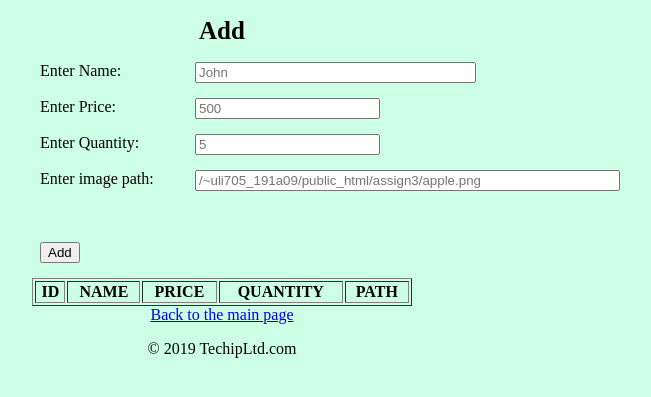
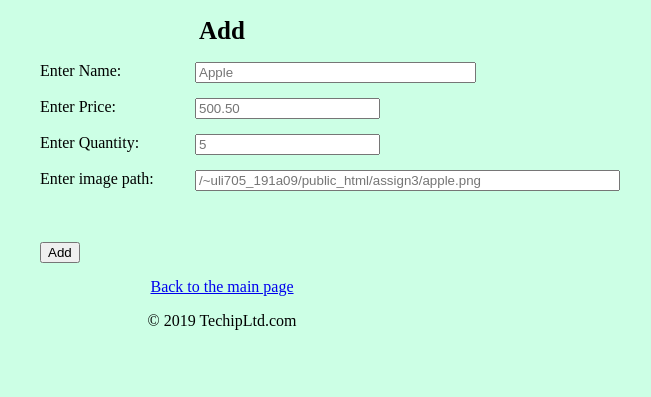
Before and after one commit to AltabHossain/assign2, a PHP site: page /add.php in a window 1280 px wide. Shown: the part 58-455 px from the top of the page, without its empty margins (418-1069 px from the left). Run offline with PHP 8.4, Linux system fonts and the light colour scheme; data that the repository does not hold is empty.

Commit message:
Add, delete, display page with refresh.

```diff
--- a/action_add.php
+++ b/action_add.php
@@ -31,4 +31,5 @@ echo "Could not insert data.";
 //CLOSING DATABASE CONNECTION
 mysqli_close($dbh);
 }
+header('location:./add.php');
 ?>
--- a/action_delete.php
+++ b/action_delete.php
@@ -8,8 +8,10 @@
 
   $sql = mysqli_query ($dbh,$sql);
 
-  if (mysqli_affected_rows() > 0) {
+  if (mysqli_affected_rows($dbh) > 0) {
       echo "Records were deleted successfully.";
+      include 'action_display.php';
+      header('location:./delete.php');
   }
   else {
       echo "ERROR: No records found with Id $id. " . @mysql_error($dbh);
--- a/action_display.php
+++ b/action_display.php
@@ -1,21 +1,21 @@
-<table border="1" width="30%" height="30%">
-   <tr>
-     <th>ID</th>
-     <th>NAME</th>
-     <th>PRICE</th>
-     <th>QUANTITY</th>
-     <th>PATH</th>
-     </tr>
-
 <?php
  include 'connection.php';
 
  $sql = "SELECT * FROM products";
 
  $result = mysqli_query($dbh,$sql);
+?>
+ <?php if(mysqli_num_rows($result)>0) { ?>
 
- //CHECK IF THE REQUEST RETURNS AT LEAST A ROW
- if(mysqli_num_rows($result)>0) {
+   <table border="1" width="30%" height="30%">
+      <tr>
+        <th>ID</th>
+        <th>NAME</th>
+        <th>PRICE</th>
+        <th>QUANTITY</th>
+        <th>PATH</th>
+      </tr>
+  <?php
    //loop inside results..
    while($rows = mysqli_fetch_array($result)) {
      $id = $rows['id'];
@@ -33,5 +33,5 @@
        </td>
      </tr>
    <?php } ?>
-<?php } ?>
-</table>
+ <?php } ?>
+  </table>
--- a/add.php
+++ b/add.php
@@ -4,6 +4,7 @@
     <meta charset='UTF-8'/>
     <title>Add</title>
     <link rel='stylesheet' type="text/css" href='./assign3.php'/>
+    <script type="text/javascript" src="./validate.js"></script>
   </head>
   <body>
     <!-- Logo and Nav bar -->
@@ -11,11 +12,11 @@
     <!-- Logo and Nav bar -->
 
     <h1>Add</h1>
-    <form action="./action_add.php" enctype="multipart/form-data" autocomplete="on" method="post">
+    <form name="input"action="./action_add.php" method="post" onsubmit="validate_price()">
       <label for="Name">Enter Name:</label>
-      <input id="Name" type="text" name="name" size="32" placeholder="John"><br><br>
+      <input id="Name" type="text" name="name" size="32" placeholder="Apple"><br><br>
       <label for="price">Enter Price:</label>
-      <input id="price" type="number" name="price" placeholder="500"><br><br>
+      <input id="price" type="number" name="price" step="0.01" placeholder="500.50"><br><br>
       <label for="Qty">Enter Quantity:</label>
       <input id="Qty" type="number" name="qty" placeholder="5"><br><br>
       <label for="Path">Enter image path:</label>
--- /dev/null
+++ b/validate.js
@@ -0,0 +1,12 @@
+function validate_price(){
+  var price = document.forms["input"]["price"].value; // getting the user data
+  if(price==null || price=="" ){ //alert if the data is empty
+    alert("Please enter price(eg. 500.50)!");
+    return false;
+  }
+  else
+    if(!/^[0-9]+([.][0-9][0-9])?$/.test(price)){ //alert if the data is not a 6 digit number
+      //alert("Invalid. Should be float with 2 decimals!");
+      return false;
+  }
+}
```
Also changed, not shown: delete.php (+1 -9 lines).
